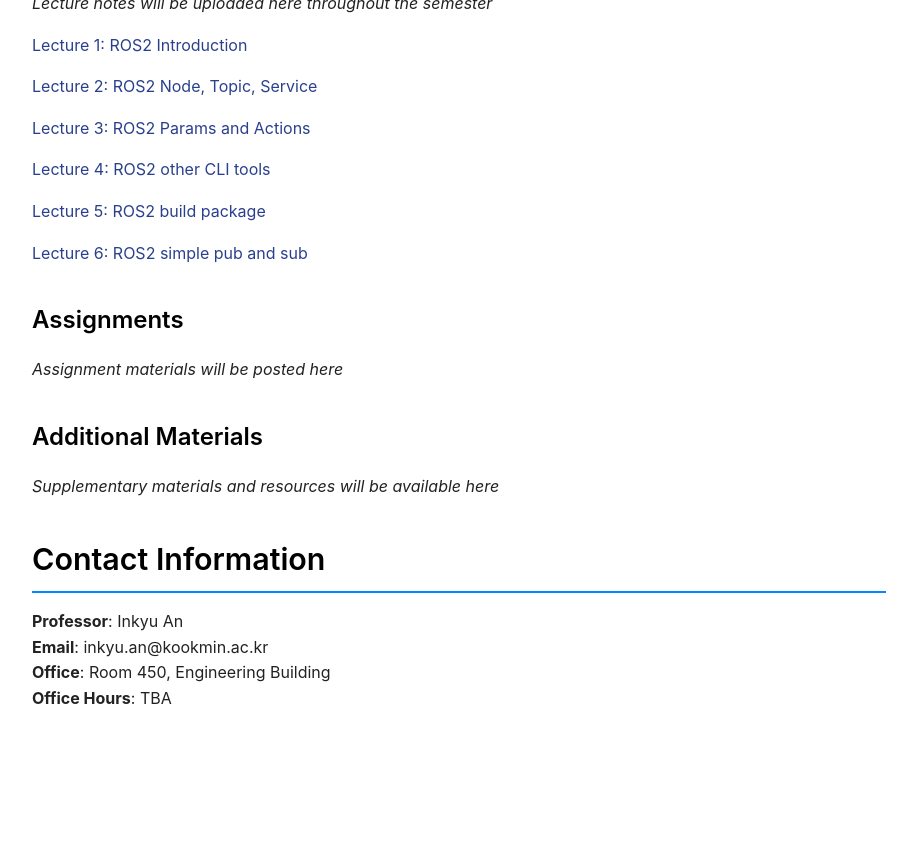
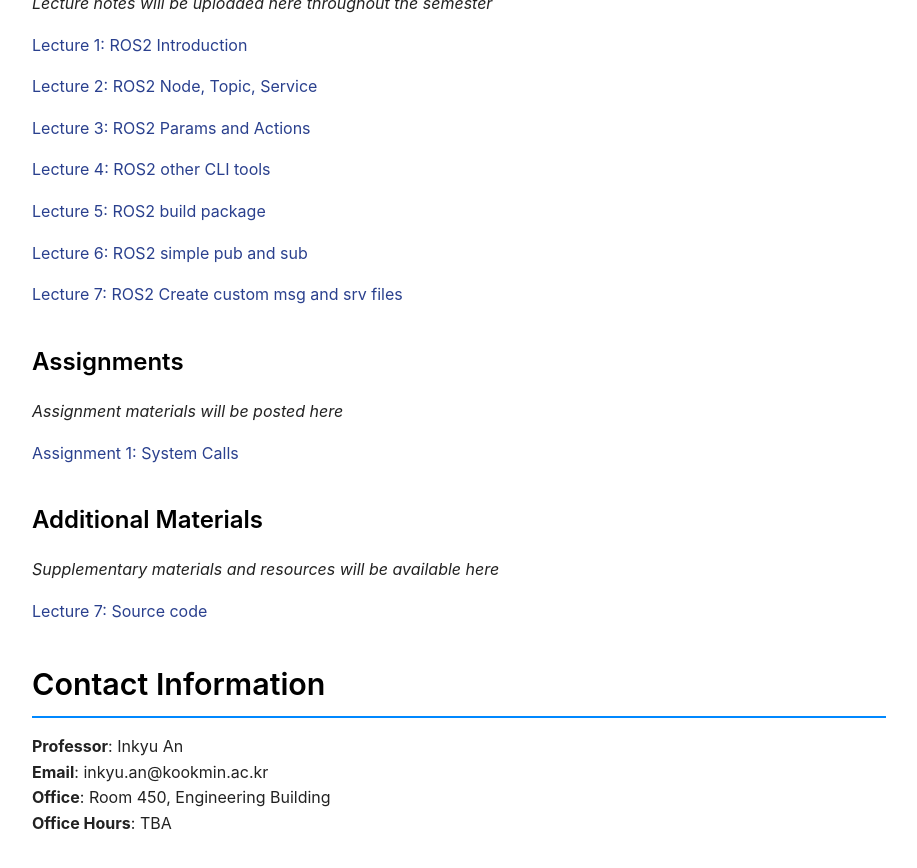
Before and after one commit to mairlab-KM/mairlab-KM.github.io, a Jekyll site: the page built from courses/operating-systems-practice-2025fall.md, in a window 1280 px wide and 900 px high, scrolled down 3763 px. Shown: the top 868 px of the window, without its empty margins (181-1098 px from the left). Built offline with Jekyll 4.4.1, drawn with Linux system fonts in a browser that asks for light colours; before the commit the page ends 4539 px from its top, so only the background shows below that.

Commit message:
Update Lecture notes, materials, and HW

```diff
--- a/courses/operating-systems-practice-2025fall.md
+++ b/courses/operating-systems-practice-2025fall.md
@@ -167,6 +167,8 @@ By the end of this course, students will be able to:
 
 [Lecture 6: ROS2 simple pub and sub](/assets/courses/operating-systems-practice-2025fall/lectures/Lec6_ROS2_simple_pub_sub.pdf)
 
+[Lecture 7: ROS2 Create custom msg and srv files](/assets/courses/operating-systems-practice-2025fall/lectures/Lec7_ROS2_creating_custom_msg_srv.pdf)
+
 <!-- Example format - uncomment and modify as you add materials:
 - [Lecture 1: Introduction to OS Practice](/assets/courses/operating-systems-practice-2025fall/lectures/lecture01-introduction.pdf)
 - [Lecture 2: Process Management](/assets/courses/operating-systems-practice-2025fall/lectures/lecture02-processes.pdf)
@@ -175,6 +177,8 @@ By the end of this course, students will be able to:
 ### Assignments
 *Assignment materials will be posted here*
 
+[Assignment 1: System Calls](/assets/courses/operating-systems-practice-2025fall/assignments/OS_Practice_HW2.pdf)
+
 <!-- Example format - uncomment and modify as you add assignments:
 - [Assignment 1: System Calls](/assets/courses/operating-systems-practice-2025fall/assignments/assignment01.pdf)
 - [Assignment 2: Process Scheduling](/assets/courses/operating-systems-practice-2025fall/assignments/assignment02.pdf)
@@ -182,6 +186,8 @@ By the end of this course, students will be able to:
 
 ### Additional Materials
 *Supplementary materials and resources will be available here*
+
+[Lecture 7: Source code](/assets/courses/operating-systems-practice-2025fall/materials/os_practice_lec7.zip)
 
 <!-- Example format - uncomment and modify as you add materials:
 - [Course Syllabus](/assets/courses/operating-systems-practice-2025fall/materials/syllabus.pdf)
```
Also changed, not shown: courses/speech-audio-recognition-2025fall.md (+4 -0 lines), 5 other files.
